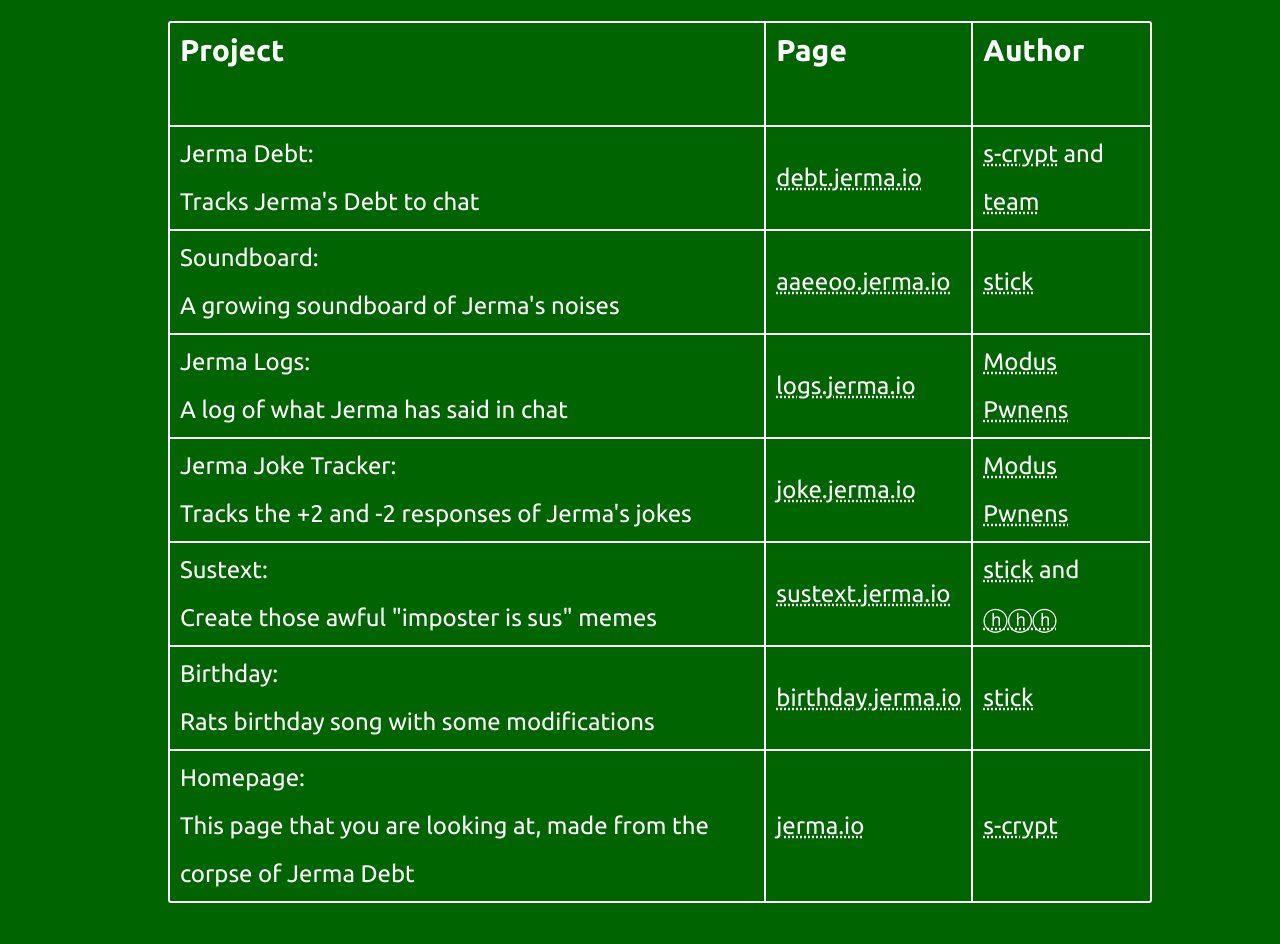
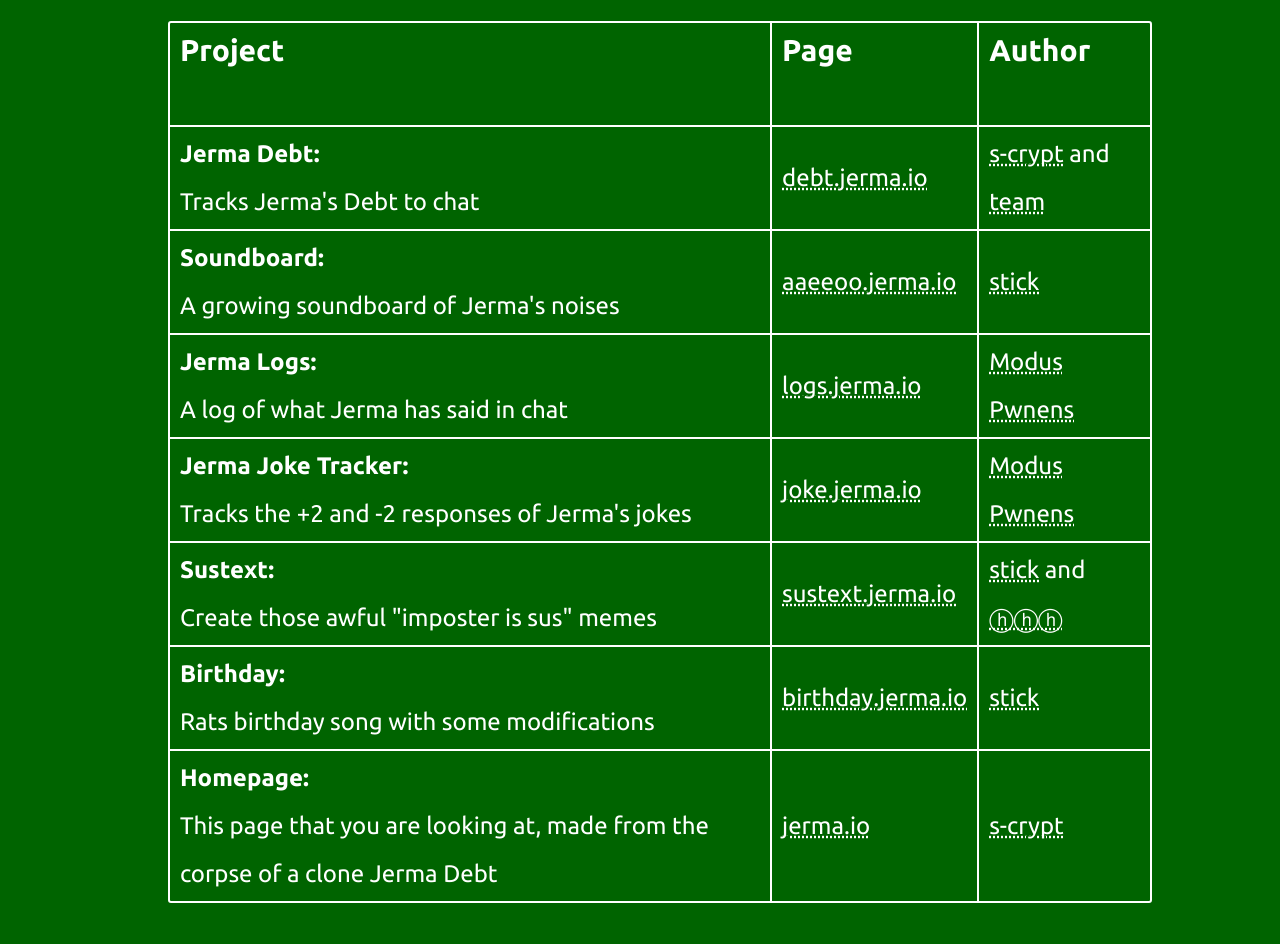
Before and after one commit to JermaSites/homepage, a plain HTML site: page index.html in a window 1280 px wide. Shown: the part 507-1451 px from the top of the page. Drawn offline with Linux system fonts and the light colour scheme.

Commit message:
Update index.html

```diff
--- a/index.html
+++ b/index.html
@@ -36,57 +36,57 @@
 						<table>
 							<thead>
 								<tr>
-									<th>Project<br><br></th>
-									<th>Page<br><br></th>
-									<th>Author<br><br></th>
+									<th><b>Project</b><br><br></th>
+									<th><b>Page</b><br><br></th>
+									<th><b>Author</b><br><br></th>
 								</tr>
 							</thead>
 							<tbody>
 								<tr>
-									<td>Jerma Debt:
+									<td><b>Jerma Debt:</b>
 										<br> Tracks Jerma's Debt to chat
 									</td>
 									<td><a href="https://debt.jerma.io">debt.jerma.io</a></td>
 									<td><a href="https://github.com/s-crypt">s-crypt</a> and <a href="https://github.com/JermaSites">team</a></td>
 								</tr>
 								<tr>
-									<td>Soundboard:
+									<td><b>Soundboard:</b>
 										<br>A growing soundboard of Jerma's noises
 									</td>
 									<td><a href="https://aaeeoo.jerma.io">aaeeoo.jerma.io</a></td>
 									<td><a href="https://twitter.com/sticks_stuff">stick</a></td>
 								</tr>
 								<tr>
-									<td>Jerma Logs:
+									<td><b>Jerma Logs:</b>
 										<br>A log of what Jerma has said in chat
 									</td>
 									<td><a href="https://logs.jerma.io">logs.jerma.io</a></td>
 									<td><a href="https://github.com/ihunter">Modus Pwnens</a></td>
 								</tr>
 								<tr>
-									<td>Jerma Joke Tracker:
+									<td><b>Jerma Joke Tracker:</b>
 										<br>Tracks the +2 and -2 responses of Jerma's jokes
 									</td>
 									<td><a href="https://joke.jerma.io">joke.jerma.io</a></td>
 									<td><a href="https://github.com/ihunter">Modus Pwnens</a></td>
 								</tr>
 								<tr>
-									<td>Sustext:
+									<td><b>Sustext:</b>
 										<br>Create those awful "imposter is sus" memes
 									</td>
 									<td><a href="https://sustext.jerma.io">sustext.jerma.io</a></td>
 									<td><a href="https://twitter.com/sticks_stuff">stick</a> and <a href="https://github.com/aechaechaech">ⓗⓗⓗ</a></td>
 								</tr>
 								<tr>
-									<td>Birthday:
+									<td><b>Birthday:</b>
 										<br>Rats birthday song with some modifications
 									</td>
 									<td><a href="https://birthday.jerma.io">birthday.jerma.io</a></td>
 									<td><a href="https://twitter.com/sticks_stuff">stick</a></td>
 								</tr>
 								<tr>
-									<td>Homepage:
-										<br>This page that you are looking at, made from the corpse of Jerma Debt
+									<td><b>Homepage:</b>
+										<br>This page that you are looking at, made from the corpse of a clone Jerma Debt
 									</td>
 									<td><a href="https://jerma.io">jerma.io</a></td>
 									<td><a href="https://github.com/s-crypt">s-crypt</a></a></td>
@@ -106,21 +106,21 @@
 						<table>
 							<thead>
 								<tr>
-									<th>Project<br><br></th>
-									<th>Page<br><br></th>
-									<th>Author<br><br></th>
+									<th><b>Project</b><br><br></th>
+									<th><b>Page</b><br><br></th>
+									<th><b>Author</b><br><br></th>
 								</tr>
 							</thead>
 							<tbody>
 								<tr>
-									<td>Weather:
+									<td><b>Weather:</b>
 										<br> Get your local weather, Jerma style
 									</td>
 									<td><a href="https://weather.jerma.io">weather.jerma.io</a></td>
 									<td><a href="https://twitter.com/sticks_stuff">stick</a></td>
 								</tr>
 								<tr>
-									<td>Sus:
+									<td><b>Sus:</b>
 										<br>Tracks Jerma's stream times (and more)
 									</td>
 									<td><a href="https://sus.jerma.io">sus.jerma.io</a></td>
```
